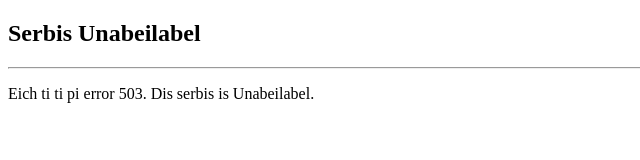
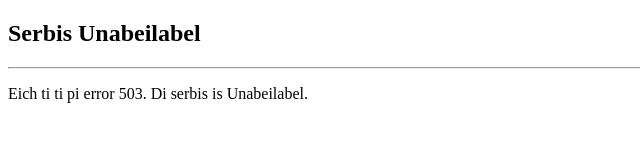
Before and after one commit to Alphatroll14/alphatroll14.github.io, a plain HTML site: page index.html in a window 1280 px wide. Shown: the full height of the page, 0-640 px from the left. Drawn offline with Linux system fonts and the light colour scheme.

Commit message:
un mensaje

```diff
--- a/index.html
+++ b/index.html
@@ -5,6 +5,7 @@
   </head>
   <body>
     <h2>Serbis Unabeilabel</h2>
-    <hr><p>Eich ti ti pi error 503. Dis serbis is Unabeilabel.</p>
+    <hr><p>Eich ti ti pi error 503. Di serbis is Unabeilabel.</p>
   </body>
 </html>
+<!-- Que haces aquí? Esta solo es una muy tonta página web basada en un error http 503, no hay nada aquí. Adiós. -->
```
